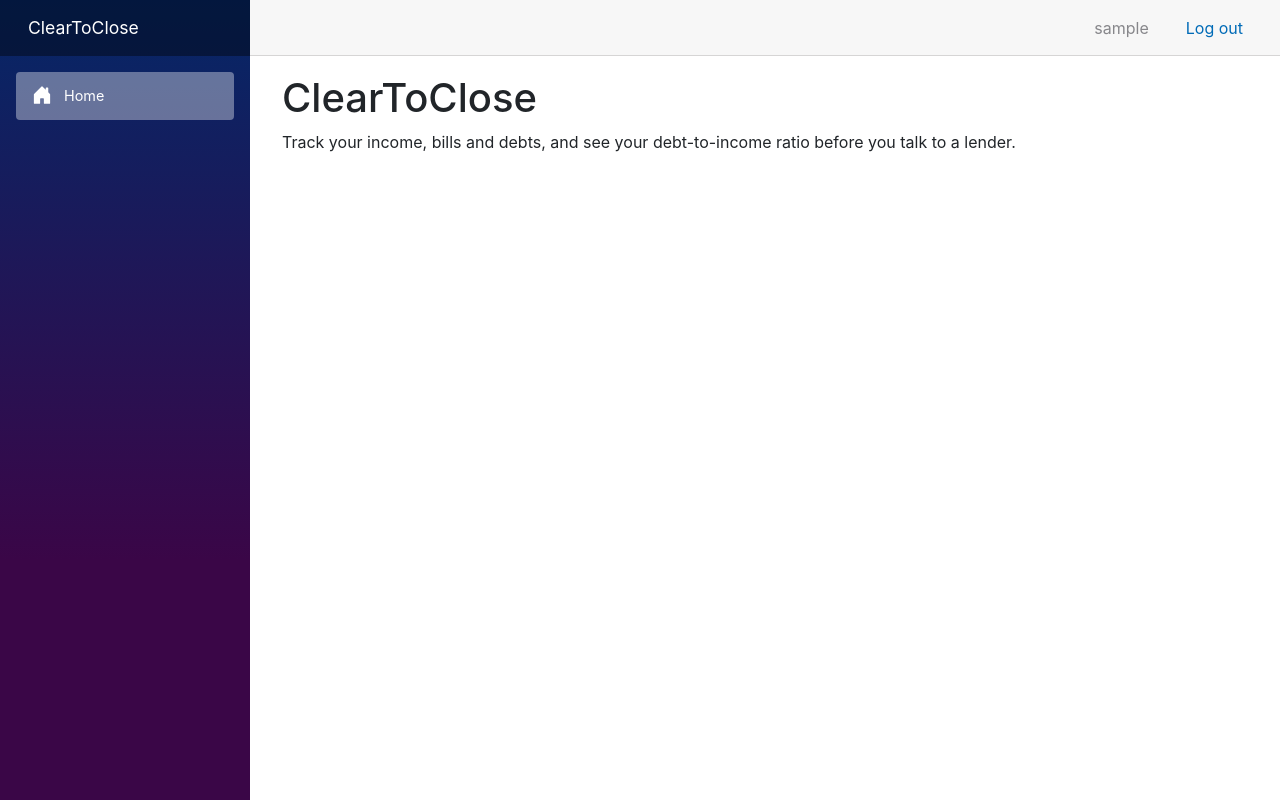
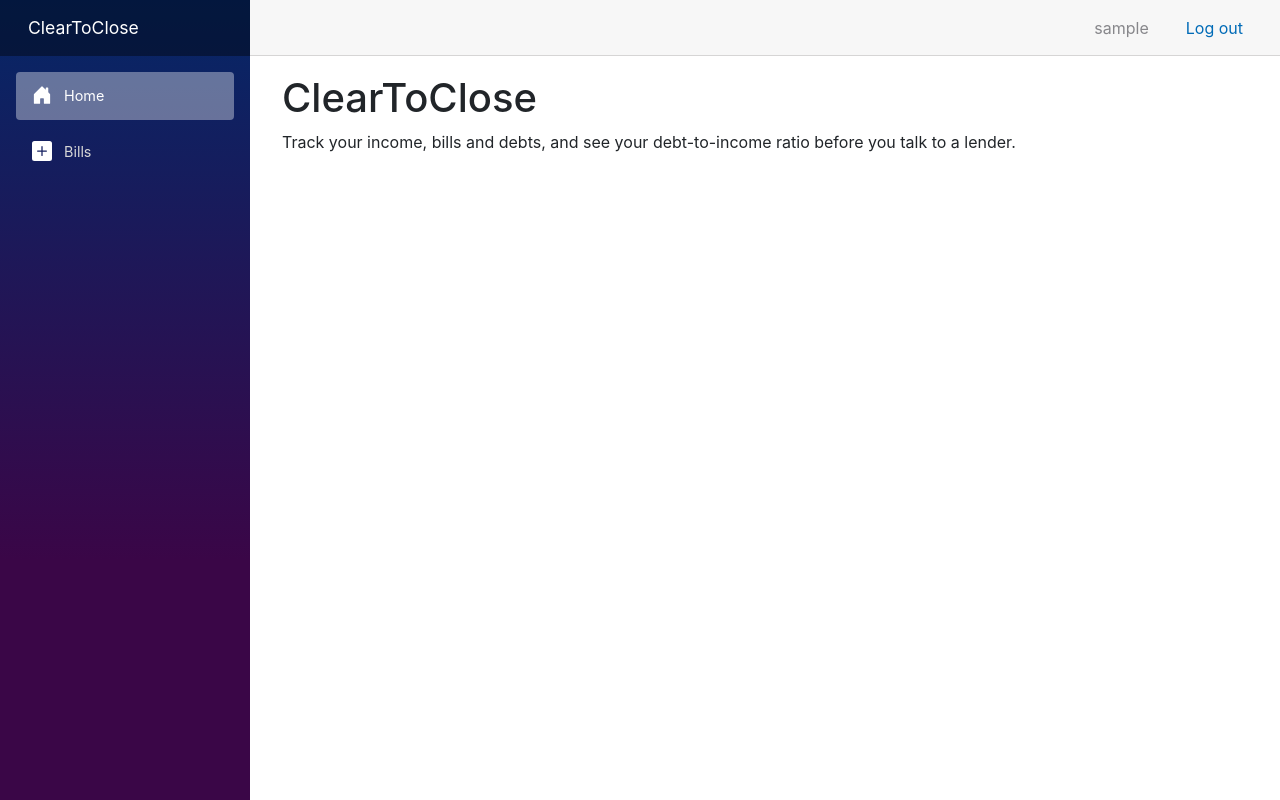
Before and after one commit to SadlerKyne/ClearToClose-499, an ASP.NET Core app: page / in a window 1280 px wide. Run offline with ASP.NET Core 8, Linux system fonts and the light colour scheme; the visitor is signed in with stand-in values (Sample User, id 1); style sheets or scripts are compiled from the project's sources; the project's own start-up code is not run, and a stand-in starts its controllers and pages; some libraries are stand-ins or nearby versions.

Commit message:
feat: add Bills link to the nav menu

```diff
--- a/ClearToClose/Components/Layout/NavMenu.razor
+++ b/ClearToClose/Components/Layout/NavMenu.razor
@@ -15,6 +15,13 @@
         </div>
 
         <AuthorizeView>
+            <Authorized>
+                <div class="nav-item px-3">
+                    <NavLink class="nav-link" href="bills">
+                        <span class="bi bi-plus-square-fill-nav-menu" aria-hidden="true"></span> Bills
+                    </NavLink>
+                </div>
+            </Authorized>
             <NotAuthorized>
                 <div class="nav-item px-3">
                     <NavLink class="nav-link" href="Account/Register">
```
